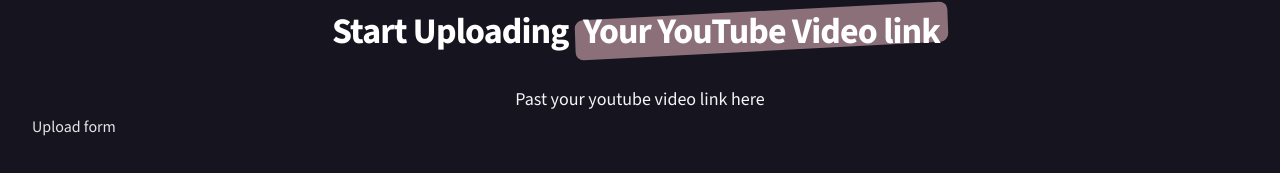
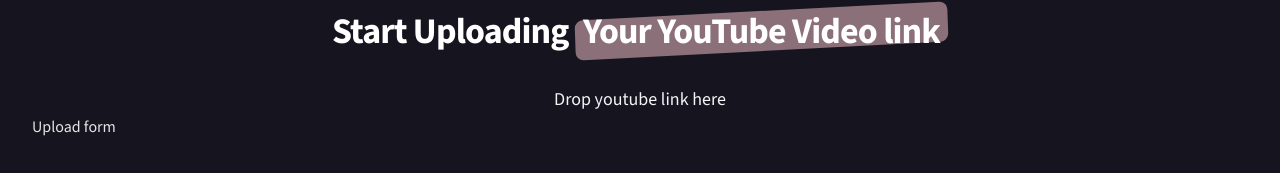
Before and after one commit to SagarKhatri649/insightflow-ai, a Next.js app in the folder apps/frontend/: page /upload in a window 1280 px wide. Shown: the part 250-423 px from the top of the page. Built offline with nearby package versions, Linux system fonts and the light colour scheme; no server answers.

Commit message:
DataBase

```diff
--- /dev/null
+++ b/apps/frontend/app/dashboard/page.tsx
@@ -0,0 +1,11 @@
+import getDbConnection from "@/lib/db";
+
+export default async function Dashboard() {
+
+  const sql = await getDbConnection();
+  const response = await sql`SELECT version()`;
+  return (
+
+    <section>Dashboard{response[0].version}</section>
+  )
+}
--- a/apps/frontend/components/home/hero-section.tsx
+++ b/apps/frontend/components/home/hero-section.tsx
@@ -27,8 +27,6 @@ export default function HeroSection() {
         <Button
           variant={'link'}
           className="text-white mt-8 texxt-base sm:text-lg lg:text-2xl rounded-full px-8 sm:px-10 lg:px-12 sm:py-7 lg:py-8 lg:mt-16 bg-linear-to-r  from-slate-500 to-rose-500 hover:from-rose-500 hover:to-slate-500 hover:no-underline font-bold shadow-lg transition-all duration-300">
-
-
           <Link href="/#pricing" className="flex gap-2 items-center">
             <span>Try Now</span>
             <ArrowRight className="animate-pulse" />
--- a/apps/frontend/components/upload/upload-header.tsx
+++ b/apps/frontend/components/upload/upload-header.tsx
@@ -26,7 +26,7 @@ export default function UploadHeader() {
         </span>{' '}
       </div>
       <div className='mt-2 text-lg leading-8 text-gray-100 max-w-2xl text-center'>
-        <p> Past your youtube video link here
+        <p> Drop youtube link here
         </p>
       </div>
     </div>
--- /dev/null
+++ b/apps/frontend/lib/db.ts
@@ -0,0 +1,13 @@
+import { neon } from '@neondatabase/serverless';
+
+export default async function getDbConnection() {
+  if(!process.env.DATABASE_URL){
+    throw new Error ("Neon Database URL is not defined");
+  }
+  return neon(process.env.DATABASE_URL);
+}
+
+// export default async function Page() {
+//   const data = await getData();
+//   return <>{data}</>;
+// }
--- a/apps/frontend/package.json
+++ b/apps/frontend/package.json
@@ -10,6 +10,7 @@
   },
   "dependencies": {
     "@clerk/nextjs": "^6.22.0",
+    "@neondatabase/serverless": "^1.0.1",
     "@radix-ui/react-slot": "^1.2.3",
     "class-variance-authority": "^0.7.1",
     "clsx": "^2.1.1",
```
Also changed, not shown: 1 other file (tests, documents, lock files or other folders).
